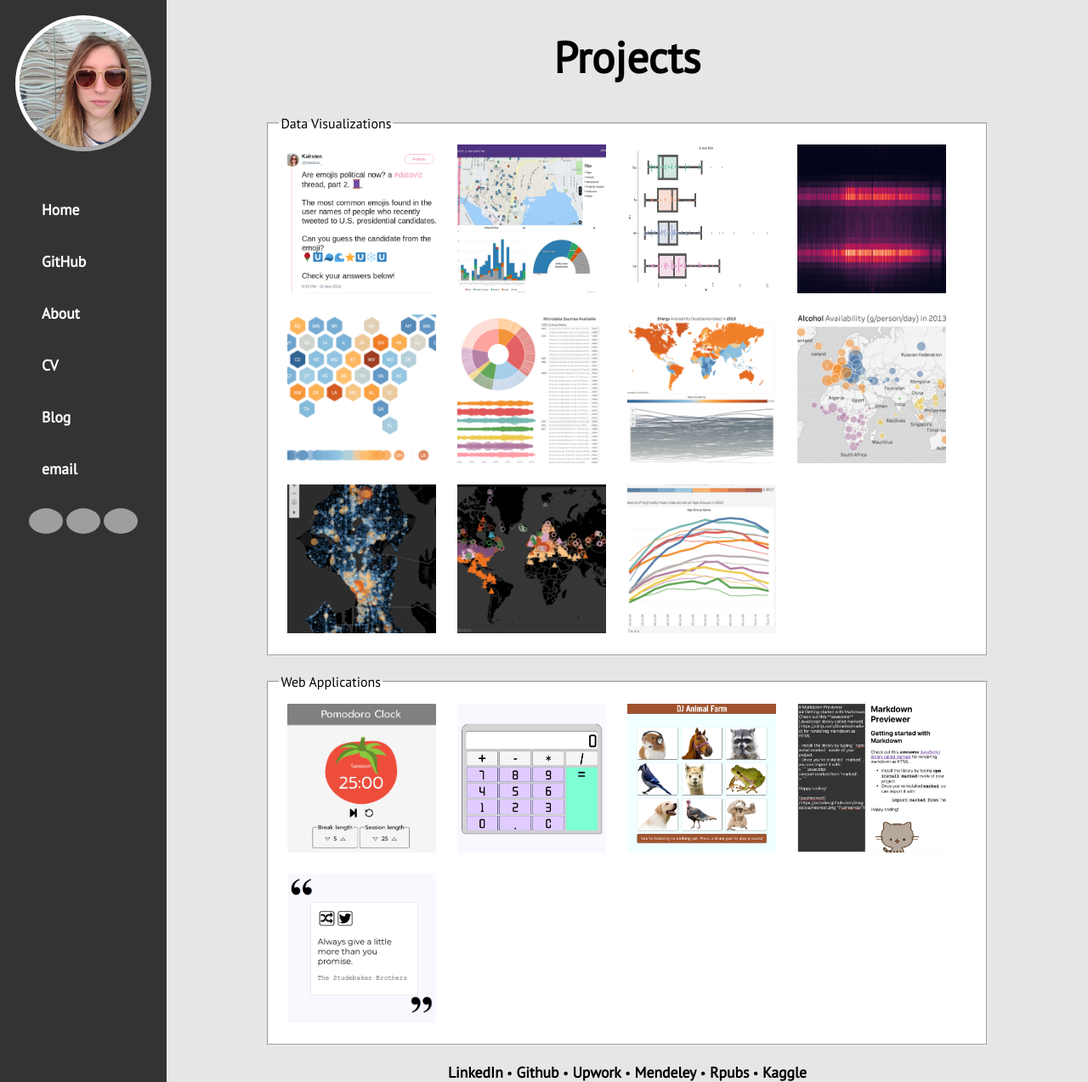
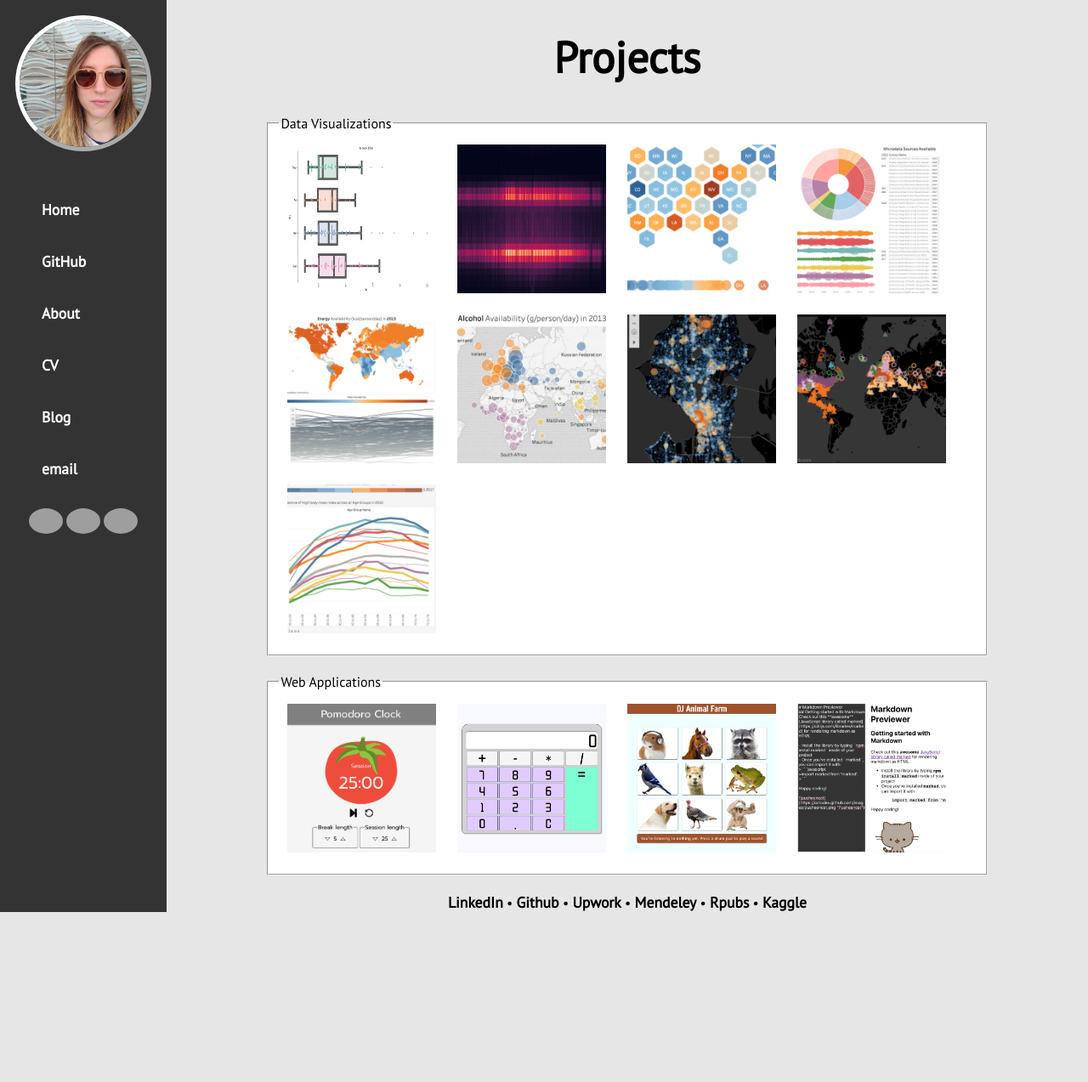
Before and after one commit to kairstenfay/kairstenfay.github.io, a Jekyll site: the page built from index.html, in a window 1280 px wide. Shown: the whole page at 85% size. Built offline with Jekyll 4.4.1, drawn with Linux system fonts in a browser that asks for light colours; after the commit the page ends 1073 px from its top, so only the background shows below that; grey boxes are pictures that could not be loaded.

Commit message:
Remove broken or outdated projects
Remove UW Crime Dashboard (baddawgs), old emoji Tweet analysis, and the
design quote machine with the broken API call.

```diff
--- a/index.html
+++ b/index.html
@@ -13,18 +13,6 @@ statistical analysis inference computer science software engineer ui ux fullstac
         <legend>Data Visualizations</legend>
 
         <div class="table">
-            <a href="https://twitter.com/databae_/status/1193761748009897987?s=20">
-                <img class="link cell"
-                    src="images/thumbnail_political_twitter_emojis.png"
-                    alt="Political Twitter emoji analysis"/>
-            </a>
-
-            <a href="https://baddawgs.andrey.ninja/">
-                <img class="link cell"
-                   src="images/thumbnail_uw_crime_log.jpg"
-                   alt="UW Crime Log Dashboard"/>
-            </a>
-
             <a href="https://github.com/kairstenfay/seafarer">
                 <img class="link cell"
                    src="images/swarmboxplot-example.png"
@@ -104,11 +92,6 @@ statistical analysis inference computer science software engineer ui ux fullstac
                      src="images/thumbnail_react_markdown_previewer.png"
                      alt="Markdown Previewer"/>
             </a>
-            <a href="http://dskxt8vu1qup2.cloudfront.net">
-                <img class="link cell"
-                     src="images/thumbnail_react_quote_machine.png"
-                     alt="Design Quote Machine"/>
-            </a>
         </div>
         </fieldset>
     </div>
```
